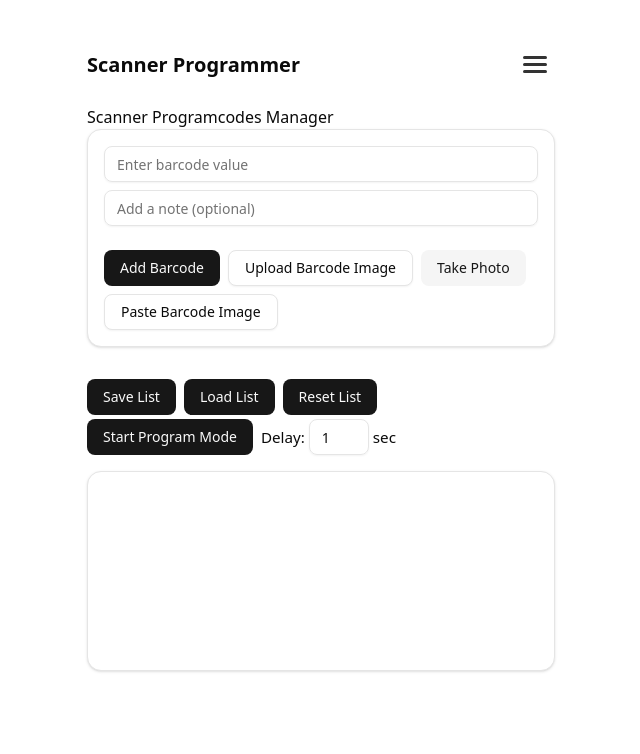
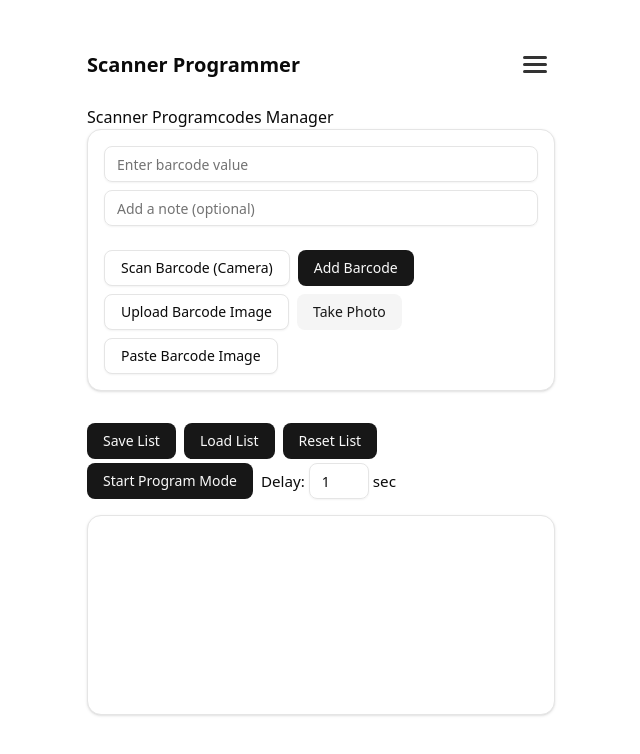
Before and after one commit to aheissenberger/scanner-programmer, a React (Vite) app: page / in a window 1280 px wide. Shown: the top 754 px of the page, without its empty margins (319-959 px from the left). Built offline with nearby package versions, Linux system fonts and the light colour scheme.

Commit message:
feat: add Scan barcode with Camera

```diff
--- a/package.json
+++ b/package.json
@@ -27,6 +27,7 @@
     "clsx": "^2.1.1",
     "lucide-react": "^0.545.0",
     "qrcode.react": "^4.2.0",
+    "quagga": "^0.12.1",
     "react": "^19.2.0",
     "react-barcode": "^1.6.1",
     "react-dom": "^19.2.0",
--- a/src/components/ProgrammerMode.tsx
+++ b/src/components/ProgrammerMode.tsx
@@ -1,3 +1,5 @@
+// @ts-ignore
+import Quagga from 'quagga';
 import BarcodeComponent from 'react-barcode';
 
 import React, { useState, useRef, useCallback } from 'react';
@@ -18,6 +20,54 @@ type Barcode = {
 };
 
 function ProgrammerMode() {
+  // Camera barcode scan state
+  const [cameraActive, setCameraActive] = useState(false);
+  const [cameraError, setCameraError] = useState<string | null>(null);
+  const videoRef = useRef<HTMLDivElement>(null);
+
+  // Start camera and scan barcode
+  const handleStartCameraScan = () => {
+    setCameraError(null);
+    setCameraActive(true);
+    setTimeout(() => {
+      if (!videoRef.current) return;
+      Quagga.init({
+        inputStream: {
+          name: 'Live',
+          type: 'LiveStream',
+          target: videoRef.current,
+          constraints: {
+            facingMode: 'environment',
+          },
+        },
+        decoder: {
+          readers: ['code_128_reader'],
+        },
+        locate: true,
+      }, (err: any) => {
+        if (err) {
+          setCameraError('Camera initialization failed: ' + err);
+          setCameraActive(false);
+          return;
+        }
+        Quagga.start();
+      });
+      Quagga.onDetected((data: any) => {
+        if (data && data.codeResult && data.codeResult.code) {
+          const rawData = data.codeResult.decodedCodes.map(c=>c.code)
+          setInput(decodeCode128Values(Uint8Array.from(rawData)));
+          setCameraActive(false);
+          Quagga.stop();
+        }
+      });
+    }, 100);
+  };
+
+  // Stop camera scan
+  const handleStopCameraScan = () => {
+    setCameraActive(false);
+    Quagga.stop();
+  };
 
   const [programmMode, setProgrammMode] = useState(false);
   const [currentIdx, setCurrentIdx] = useState(0);
@@ -317,7 +367,21 @@ function ProgrammerMode() {
           value={noteInput}
           onChange={(e: React.ChangeEvent<HTMLInputElement>) => setNoteInput(e.target.value)}
         />
-        <div style={{ marginTop: 16, display: 'flex', gap: 8, flexWrap: 'wrap', alignItems: 'flex-start' }}>
+  <div style={{ marginTop: 16, display: 'flex', gap: 8, flexWrap: 'wrap', alignItems: 'flex-start' }}>
+          <Button
+            variant="outline"
+            onClick={handleStartCameraScan}
+            aria-label="Scan barcode from camera"
+          >
+            Scan Barcode (Camera)
+          </Button>
+          {cameraActive && (
+            <div style={{ marginTop: 12, marginBottom: 8 }}>
+              <div ref={videoRef} style={{ width: 320, height: 240, background: '#222', borderRadius: 8, overflow: 'hidden' }} />
+              <Button variant="destructive" style={{ marginTop: 8 }} onClick={handleStopCameraScan}>Stop Camera</Button>
+              {cameraError && <div style={{ color: 'red', marginTop: 4 }}>{cameraError}</div>}
+            </div>
+          )}
           <Button onClick={handleAdd}>Add Barcode</Button>
 
           <Button
```
Also changed, not shown: 1 other file (tests, documents, lock files or other folders).
